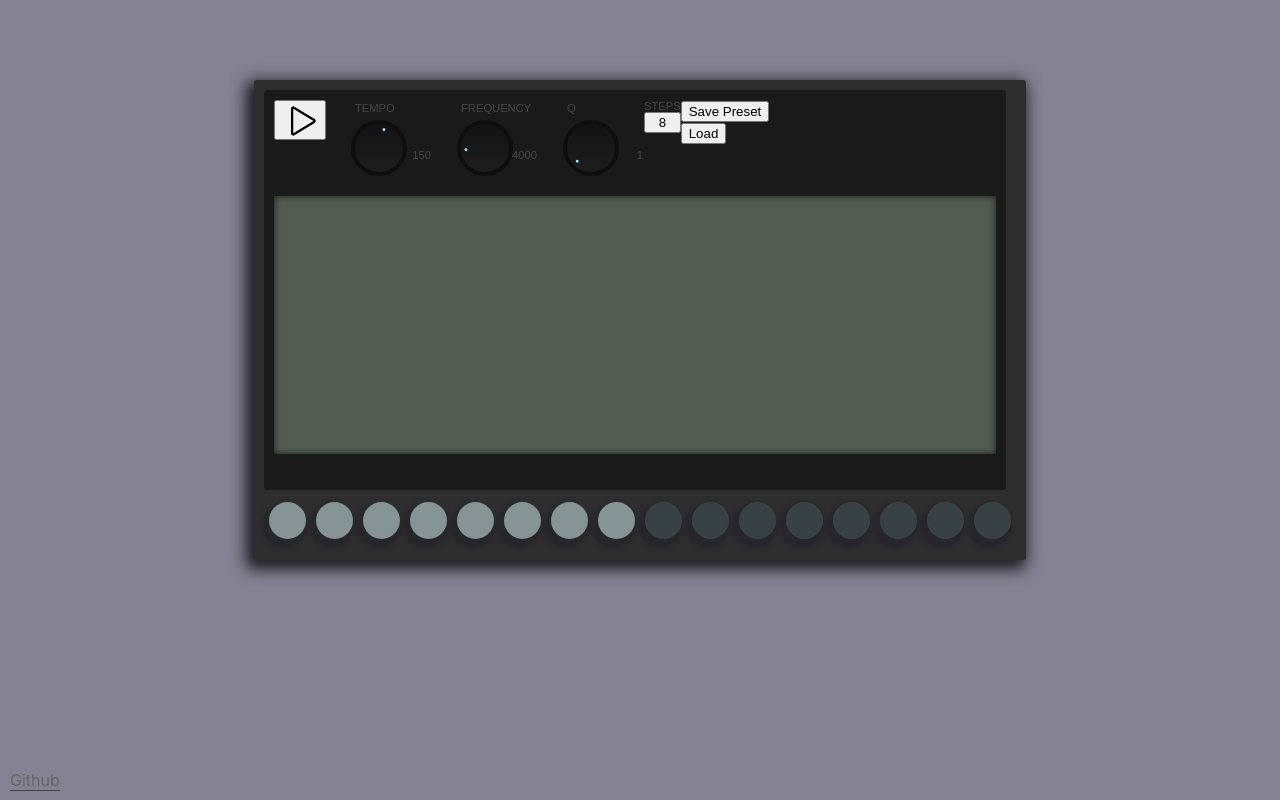
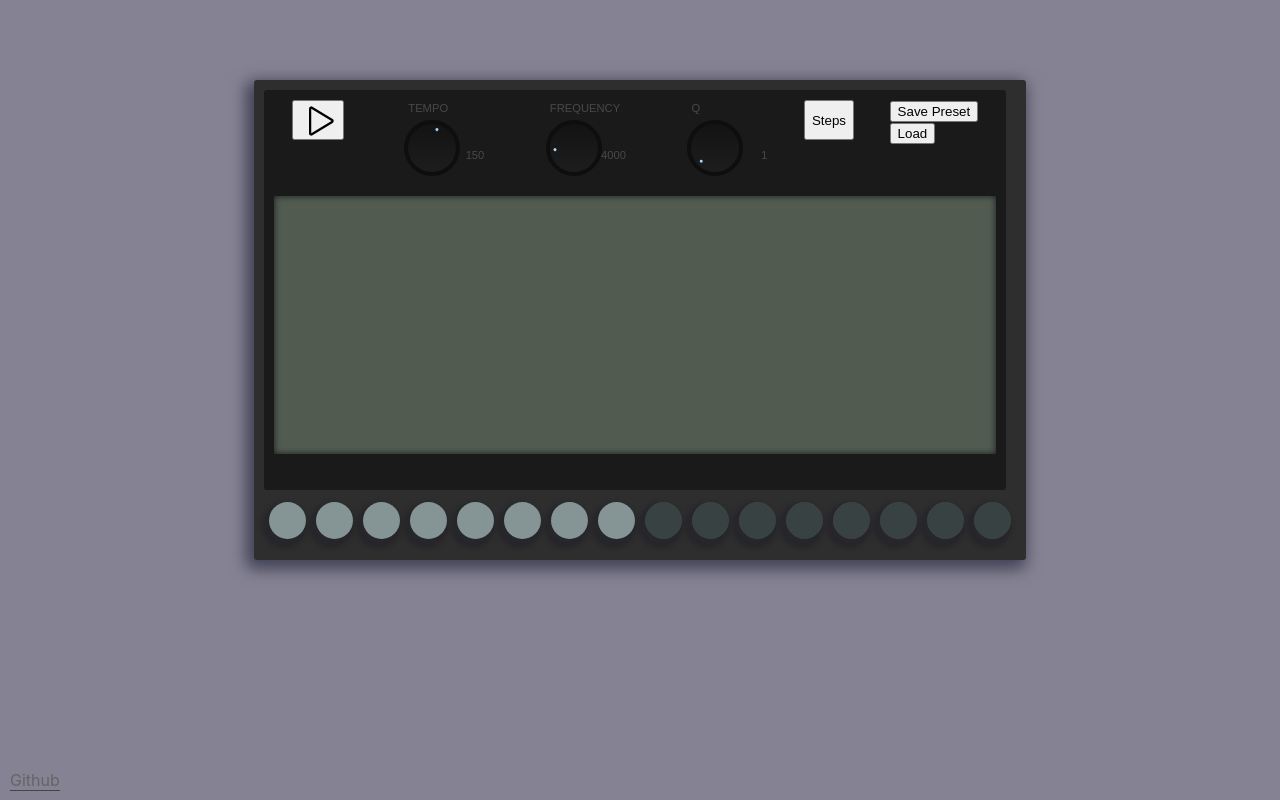
Before and after one commit to Loxphordex/Memoryfield, a React (Create React App) app: page / in a window 1280 px wide. Both pictures are taken after a click on the button "Start". Built offline with nearby package versions, Linux system fonts and the light colour scheme.

Commit message:
steps display in panel

```diff
--- a/src/App.js
+++ b/src/App.js
@@ -37,13 +37,13 @@ function App() {
   const [filterValues, setFilterValues] = useState({ frequency: 4000, q: 10 })
   const [isSignalSetUp, setIsSignalSetUp] = useState(false)
   const [isOscStarted, setIsOscStarted] = useState(false)
+  const [panelDisplayMode, setPanelDisplayMode] = useState(null)
 
   const isPlayingRef = useRef(isPlaying)
   const setPlaying = (status) => {
     isPlayingRef.current = status
     setIsPlaying(status)
   }
-  const [presets, setPresets] = useState(null)
   const [defaultKeys, setDefaultKeys] = useState(false)
   const [isKeyHandlerSet, setIsKeyHandlerSet] = useState(false)
 
@@ -177,12 +177,10 @@ function App() {
           nodeEditor={nodeEditor}
           setNodeEditor={setNodeEditor}
           toggleDefaultKeys={toggleDefaultKeys}
-          presets={presets}
-          setPresets={setPresets}
           ctx={ctx}
           filter={filter}
-          setFilter={setFilter}
-          setFilterValues={setFilterValues}
+          panelDisplayMode={panelDisplayMode}
+          setPanelDisplayMode={setPanelDisplayMode}
         />
         <MemoryField
           nodes={nodes}
@@ -190,6 +188,7 @@ function App() {
           nodeEditor={nodeEditor}
           setActiveNode={setActiveNode}
           setNodeEditor={setNodeEditor}
+          setPanelDisplayMode={setPanelDisplayMode}
           ctx={ctx}
         />
       </section>
--- a/src/components/Audio/constants.jsx
+++ b/src/components/Audio/constants.jsx
@@ -35,6 +35,12 @@ export const samples = [
   }
 ]
 
+export const panelMode = {
+  node: 'node',
+  steps: 'steps',
+  presets: 'presets'
+}
+
 function createAudioObjects(aud) {
   let audioArray = []
   for (let i = 0; i < 8; i++) {
--- a/src/components/ControlPanel/ControlPanel.js
+++ b/src/components/ControlPanel/ControlPanel.js
@@ -1,12 +1,13 @@
 import React, { useState, useEffect } from "react";
 import { notes } from '../../data/notes'
-import { waveforms } from '../Audio/constants'
+import { waveforms, panelMode } from '../Audio/constants'
 import Presets from '../Presets/Presets'
 import MainPanel from './MainPanel'
 import NoteControls from './NoteControls'
 import WaveControls from './WaveControls'
 import FilterControls from './FilterControls'
 import SampleSelect from './SampleSelect'
+import SequenceLengthSelect from './SequenceLengthSelect'
 import { sampleColors } from "../../data/data";
 import '../../styles/controlPanelStyles/DisplayPanel.css'
 import '../../styles/controlPanelStyles/GeneralStyles.css'
@@ -21,15 +22,15 @@ export default function ControlPanel({
   setNodeSequenceLength,
   setNodes,
   nodeEditor,
+  setNodeEditor,
   toggleDefaultKeys,
-  presets,
-  setPresets,
   ctx,
   filter,
-  setFilter,
-  setFilterValues
+  panelDisplayMode,
+  setPanelDisplayMode,
 }) {
   const [selectedNode, setSelectedNode] = useState(null)
+  const [presets, setPresets] = useState(null)
 
   useEffect(() => {
     if (nodeEditor != null && nodes) {
@@ -115,20 +116,6 @@ export default function ControlPanel({
     return String()
   }
 
-  // function setFilterFrequency(freq) {
-  //   if (freq) {
-  //     selectedNode.filterFrequency = freq
-  //     updateNodes()
-  //   }
-  // }
-
-  // function setFilterQ(q) {
-  //   if (q) {
-  //     selectedNode.filterQ = q
-  //     updateNodes()
-  //   }
-  // }
-
   function updateFilterFrequency(e) {
     if (e) {
       filter.frequency.value = e
@@ -138,6 +125,26 @@ export default function ControlPanel({
   function updateFilterQ(e) {
     if (e) {
       filter.Q.value = e
+    }
+  }
+
+  function RenderDisplayPanel() {
+    if (panelDisplayMode === panelMode.node) {
+      return (
+        <SampleSelect
+        selectSample={selectSample}
+        nodeEditor={nodeEditor}
+        selectedNode={selectedNode}
+        nodes={nodes}
+      />
+      )
+    }
+
+    else if (panelDisplayMode === panelMode.steps) {
+      return <SequenceLengthSelect
+        nodeSequenceLength={nodeSequenceLength}
+        setSequenceAndNodeStatus={setSequenceAndNodeStatus}
+      />
     }
   }
 
@@ -159,6 +166,9 @@ export default function ControlPanel({
           presets={presets}
           setPresets={setPresets}
           setNodes={setNodes}
+          setPanelDisplayMode={setPanelDisplayMode}
+          nodeEditor={nodeEditor}
+          setNodeEditor={setNodeEditor}
         />
         <div className='selected-node-control-display'>
           {/* <NoteControls
@@ -172,15 +182,7 @@ export default function ControlPanel({
             cycleWaveforms={cycleWaveforms}
             displayWaveforms={displayWaveforms}
           /> */}
-          <SampleSelect
-            selectSample={selectSample}
-            nodeEditor={nodeEditor}
-            selectedNode={selectedNode}
-            nodes={nodes}
-          />
-          {/* <FilterControls
-            updateFilterFrequency={updateFilterFrequency}
-          /> */}
+          {RenderDisplayPanel()}
         </div>
       </section>
     )
--- a/src/components/ControlPanel/MainPanel.js
+++ b/src/components/ControlPanel/MainPanel.js
@@ -2,6 +2,7 @@ import React, { useState } from 'react'
 import Knob from '../Knob/knob'
 import Dropdown from '../Dropdown/Dropdown'
 import Presets from '../Presets/Presets'
+import { panelMode } from '../Audio/constants'
 import '../../styles/components/MainPanel.css'
 import { Play, Stop } from 'phosphor-react'
 
@@ -19,30 +20,15 @@ export default function MainPanel({
   toggleDefaultKeys,
   presets,
   setPresets,
-  setNodes
+  setNodes,
+  setPanelDisplayMode,
+  nodeEditor,
+  setNodeEditor
 }) {
 
-  const [stepToggle, setStepToggle] = useState(false)
-
-  function steps() {
-    if (stepToggle) {
-      const stepOptions = [8, 9, 10, 11, 12, 13, 14, 15, 16]
-      return stepOptions.map((i) => {
-        return <li
-          key={`step-option-${i}`}
-          className='custom-dropdown-option'
-          onClick={() => setSequenceAndCloseToggle(i)}
-          >{i}
-        </li>
-      })
-    }
-
-    return <></>
-  }
-
-  function setSequenceAndCloseToggle(seq) {
-    setSequenceAndNodeStatus(seq)
-    setStepToggle(false)
+  function activateSteps() {
+    setPanelDisplayMode(panelMode.steps)
+    setNodeEditor(null)
   }
 
   return (
@@ -77,24 +63,9 @@ export default function MainPanel({
         />
       </div>
 
-      {/* <div className='sequence-length-container'>
-        <label htmlFor='steps-dropdown' className='global-label sequence-length-container-label'>Steps</label>
-        <button className='steps-dropdown' id='steps-dropdown' onClick={() => setStepToggle(!stepToggle)}>{nodeSequenceLength}</button>
-        <div className='custom-drop-down-container'>
-          <ul className='steps-dropdown-content custom-drop-down'>
-            {steps()}
-          </ul>
-        </div>
-      </div> */}
-
-      <Dropdown
-        menuLabel='Steps'
-        dropdownId='steps-dropdown'
-        toggle={stepToggle}
-        setToggle={setStepToggle}
-        buttonContent={nodeSequenceLength}
-        createMenuContent={steps}
-      />
+      <button
+        className='control-button'
+        onClick={activateSteps}>Steps</button>
 
       <Presets
         nodes={nodes}
--- a/src/components/ControlPanel/SampleSelect.js
+++ b/src/components/ControlPanel/SampleSelect.js
@@ -20,7 +20,7 @@ export default function SampleSelect({
   function highlight(audioSample) {
     if (nodes[nodeEditor].sample) {
       if (nodes[nodeEditor].sample.name === audioSample) {
-        return 'sample-highlight'
+        return 'display-panel-highlight'
       }
     }
 
--- /dev/null
+++ b/src/components/ControlPanel/SequenceLengthSelect.js
@@ -0,0 +1,40 @@
+import React from 'react'
+
+export default function SequenceLengthSelect({
+  nodeSequenceLength,
+  setSequenceAndNodeStatus
+}) {
+
+  function steps() {
+    const stepOptions = [8, 9, 10, 11, 12, 13, 14, 15, 16]
+    return stepOptions.map((i) => {
+      return <li
+        key={`step-option-${i}`}
+        className={`sequence-dropdown-option ${highlight(i)}`}
+        onClick={() => setSequenceAndCloseToggle(i)}
+        >{i}
+      </li>
+    })
+  }
+
+  function setSequenceAndCloseToggle(seq) {
+    setSequenceAndNodeStatus(seq)
+  }
+
+  function highlight(num) {
+    if (nodeSequenceLength === num) {
+      return 'display-panel-highlight'
+    }
+
+    return ''
+  }
+
+  return (
+    <div className='sequence-length-display-container'>
+      <label htmlFor='sequence-list'>Steps</label>
+      <ul id='sequence-list' className='sequence-length-display display-panel-list'>
+        {steps()}
+      </ul>
+    </div>
+  )
+}
--- a/src/components/MemoryField/MemoryField.js
+++ b/src/components/MemoryField/MemoryField.js
@@ -7,7 +7,8 @@ export default function MemoryField({
   setActiveNode,
   nodeEditor,
   setNodeEditor,
-  ctx
+  ctx,
+  setPanelDisplayMode
 }) {
   if (ctx) {
     return (
@@ -29,6 +30,7 @@ export default function MemoryField({
                 setNodeEditor={setNodeEditor}
                 key={node.playOrder}
                 wave={node.wave}
+                setPanelDisplayMode={setPanelDisplayMode}
               />
             );
           })}
--- a/src/components/MemoryNode/MemoryNode.js
+++ b/src/components/MemoryNode/MemoryNode.js
@@ -1,4 +1,5 @@
-import React from "react";
+import React from 'react'
+import { panelMode } from '../Audio/constants'
 
 export default function MemoryNode({
   shape,
@@ -8,13 +9,16 @@ export default function MemoryNode({
   activeNode,
   nodeEditor,
   setNodeEditor,
-  wave
+  wave,
+  setPanelDisplayMode
 }) {
   function toggleNodeEditor() {
     if (nodeEditor === playOrder) {
       setNodeEditor(null)
+      setPanelDisplayMode(null)
     } else {
       setNodeEditor(playOrder)
+      setPanelDisplayMode(panelMode.node)
     }
   }
   return (
--- a/src/styles/colors.css
+++ b/src/styles/colors.css
@@ -47,13 +47,13 @@
 }
 
 .not-playing-red {
-    border: 1px solid rgb(156, 1, 35);
-    background-color: rgb(156, 1, 35);
+    border: 1px solid rgb(202 82 108);
+    background-color: rgb(202 82 108);
 }
 
 .not-playing-green {
-    border: 1px solid rgb(8, 135, 86);
-    background-color: rgb(8, 135, 86);
+    border: 1px solid rgb(57 142 109);
+    background-color: rgb(57 142 109);
 }
 
 .not-playing-teal {
--- a/src/styles/components/MainPanel.css
+++ b/src/styles/components/MainPanel.css
@@ -1,6 +1,7 @@
 .global-controls {
   display: flex;
   width: 100%;
+  justify-content: space-around;
 }
 
 .bpm-controls-container-label {
--- a/src/styles/container.css
+++ b/src/styles/container.css
@@ -4,7 +4,7 @@
     background-color: rgb(46, 46, 46);
     border-radius: 3px;
     max-width: 2000px;
-    box-shadow: -4px 5px 16px 4px rgb(24 24 29);
+    box-shadow: -4px 5px 16px 4px rgb(65 65 86);
 }
 
 .no-select {
@@ -15,4 +15,4 @@
           -ms-user-select: none; /* Internet Explorer/Edge */
               user-select: none; /* Non-prefixed version, currently
                                     supported by Chrome, Edge, Opera and Firefox */
-  }
+}
--- a/src/styles/controlPanelStyles/DisplayPanel.css
+++ b/src/styles/controlPanelStyles/DisplayPanel.css
@@ -15,7 +15,7 @@
   background-color: rgb(81, 91, 80);
   min-height: 23em;
   max-height: 23em;
-  padding: 10px;
+  padding: 20px;
   box-shadow: inset 0 0 6px rgb(24 24 29);
 }
 
@@ -37,7 +37,31 @@
   cursor: default;
 }
 
-.sample-highlight {
+.display-panel-highlight {
   background-color: white;
   color: rgb(81, 91, 80);
 }
+
+.display-panel-list {
+  list-style: none;
+  display: flex;
+  justify-content: space-around;
+  padding: 10px;
+  cursor: default;
+}
+
+.sequence-length-display-container label {
+  box-sizing: border-box;
+  text-align: center;
+  width: 100%;
+  display: inline-block;
+  padding-top: 10px;
+}
+
+.sequence-dropdown-option {
+  width: 50px;
+  min-height: 50px;
+  display: flex;
+  justify-content: center;
+  align-items: center;
+}
```
